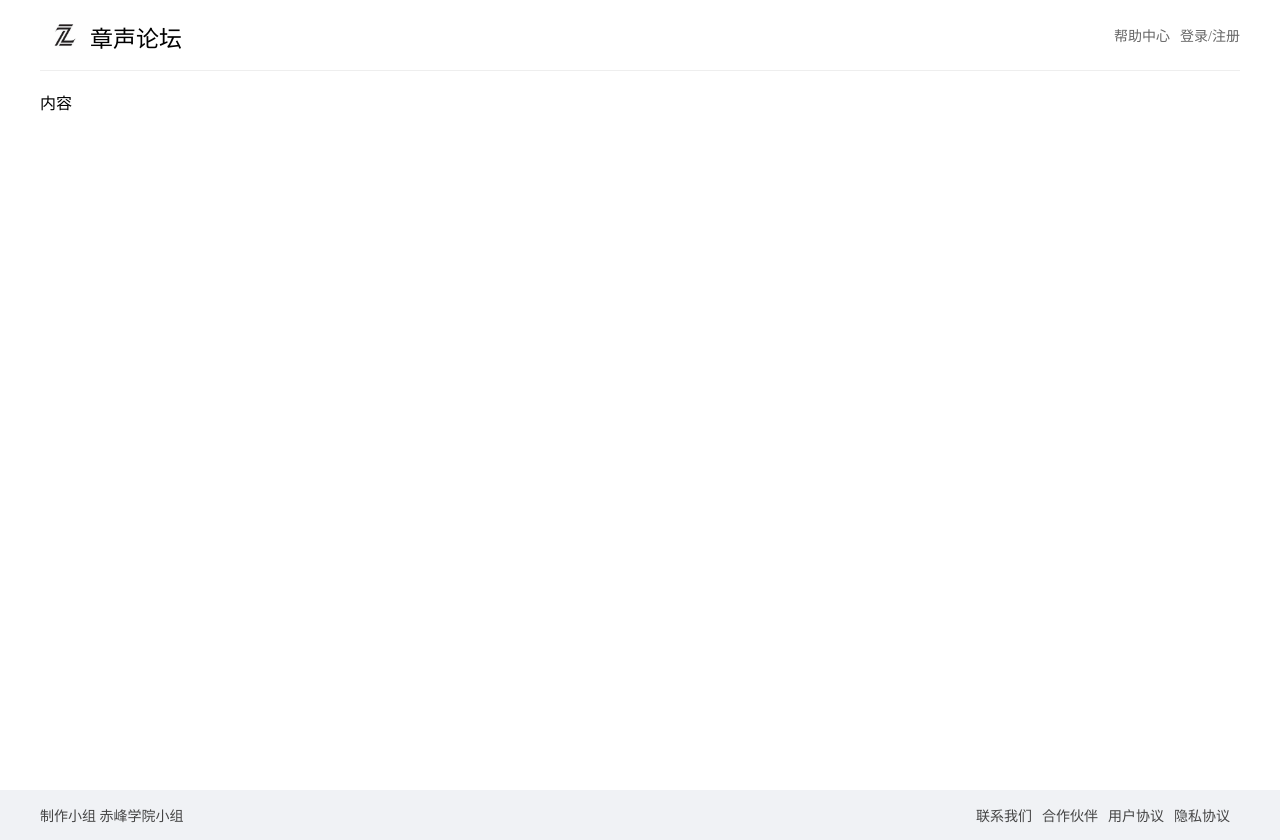
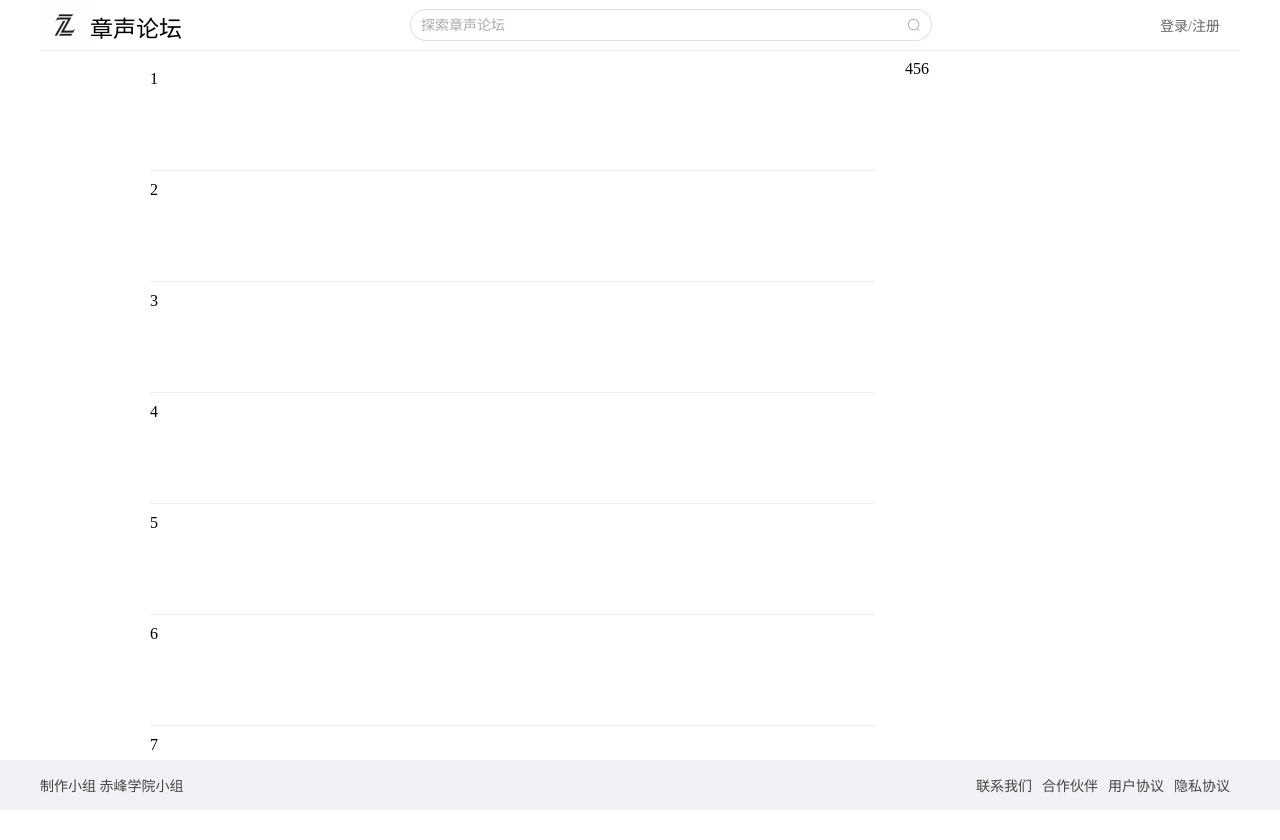
Before and after one commit to 2041343489/work_vue_forum, a Vue app: page /index in a window 1280 px wide. After the commit the page ends 810 px from the top, so only its background shows below. Built offline with nearby package versions, Linux system fonts and the light colour scheme.

Commit message:
2023.10.8

```diff
--- a/src/App.vue
+++ b/src/App.vue
@@ -1,7 +1,9 @@
 <template>
   <div class="body">
     <indexTop />
-    <div class="content">内容</div>
+    <div class="content">
+      <RouterView></RouterView>
+    </div>
     <indexBottom />
   </div>
 </template>
@@ -18,13 +20,9 @@ import indexBottom from "@/components/index_bottom/index.vue";
   align-items: center;
 
   .content {
-    width: 1200px;
+    width: 1000px;
     min-height: 700px;
-    margin-top: 90px;
+    margin-top: 60px;
   }
-
-  // .bottom {
-  //   width: 100%;
-  // }
 }
 </style>
--- a/src/components/index_top/index.vue
+++ b/src/components/index_top/index.vue
@@ -2,26 +2,27 @@
   <div class="top">
     <div class="content">
       <div class="left">
-        <img
-          src="../../assets/images/logo.jpg"
-          title="章声论坛"
-        />
+        <img src="../../assets/images/logo.jpg" title="章声论坛" />
         <p>章声论坛</p>
       </div>
+      <div class="center">
+        <Search />
+      </div>
       <div class="right">
-        <span class="help">帮助中心</span>
         <span class="login">登录/注册</span>
       </div>
     </div>
   </div>
 </template>
 
-<script setup lang="ts"></script>
+<script setup lang="ts">
+import Search from "@/views/search/index.vue";
+</script>
 
 <style scoped lang="less">
 .top {
   width: 100%;
-  height: 70px;
+  height: 50px;
   display: flex;
   justify-content: center;
   position: fixed;
@@ -33,13 +34,13 @@
     height: 100%;
     background: #fff;
     display: flex;
+    align-items: center;
     justify-content: space-between;
     border-bottom: 1px solid #eee;
 
     .left {
       cursor: pointer;
       display: flex;
-      justify-content: center;
       align-items: center;
 
       img {
@@ -56,19 +57,10 @@
     }
 
     .right {
+      margin-right: 20px;
       display: flex;
-      justify-content: center;
-      align-items: center;
       font-size: 14px;
       color: #666;
-
-      .help {
-        margin-right: 10px;
-      }
-      .help:hover {
-        color: #55a6fe;
-        cursor: pointer;
-      }
       .login:hover {
         color: #55a6fe;
         cursor: pointer;
--- a/src/router/index.ts
+++ b/src/router/index.ts
@@ -1,9 +1,17 @@
-import { createRouter, createWebHistory } from 'vue-router'
+import { createRouter, createWebHistory } from "vue-router";
 
 const router = createRouter({
   history: createWebHistory(import.meta.env.BASE_URL),
   routes: [
-  ]
-})
+    {
+      path: "/",
+      redirect: "/index",
+    },
+    {
+      path: "/index",
+      component: () => import('@/views/home/index.vue')
+    },
+  ],
+});
 
-export default router
+export default router;
--- /dev/null
+++ b/src/views/home/essay/index.vue
@@ -0,0 +1,50 @@
+<template>
+  <ul v-infinite-scroll="load" class="infinite-list" style="overflow: auto">
+    <li
+      v-for="i in count"
+      :key="i"
+      class="infinite-list-item"
+      @click="logNumber(i)"
+    >
+      {{ i }}
+    </li>
+  </ul>
+</template>
+
+<script setup lang="ts">
+import { ref } from "vue";
+const count = ref(0);
+const load = () => {
+  count.value += 2;
+};
+
+const logNumber = (item) => {
+  console.log(item);
+};
+</script>
+
+<style scoped lang="less">
+.infinite-list {
+  height: 700px;
+  padding: 0;
+  margin: 0;
+  list-style: none;
+}
+
+.infinite-list::-webkit-scrollbar {
+  width: 0px; // 滑块宽度
+}
+// .infinite-list::-webkit-scrollbar-thumb {
+//   background: #ccc; // 滑块颜色
+//   border-radius: 5px; // 滑块圆角
+// }
+
+// .infinite-list::-webkit-scrollbar-thumb:hover {
+//   background: #ddd; // 鼠标移入滑块变色
+// }
+.infinite-list .infinite-list-item {
+  height: 100px;
+  border-bottom: 1px solid #eee;
+  margin: 10px;
+}
+</style>
--- /dev/null
+++ b/src/views/home/index.vue
@@ -0,0 +1,14 @@
+<template>
+  <el-row :gutter="20">
+    <el-col :span="18">
+      <Essay />
+    </el-col>
+    <el-col :span="6">456</el-col>
+  </el-row>
+</template>
+
+<script setup lang="ts">
+import Essay from "./essay/index.vue";
+</script>
+
+<style scoped lang="less"></style>
--- /dev/null
+++ b/src/views/search/index.vue
@@ -0,0 +1,41 @@
+<template>
+  <div class="search">
+    <el-autocomplete
+      :trigger-on-focus="false"
+      :select-when-unmatched="true"
+      clearable
+      placeholder="探索章声论坛"
+      @select="handleSelect"
+    >
+      <template #suffix>
+        <el-icon class="search_button">
+          <Search @click="handleSelect" />
+        </el-icon>
+      </template>
+    </el-autocomplete>
+  </div>
+</template>
+
+<script setup lang="ts">
+import { Search } from "@element-plus/icons-vue";
+
+const handleSelect = (item: any) => {
+  console.log(item);
+};
+</script>
+
+<style scoped lang="less">
+.search {
+  .search_button :hover{
+    cursor: pointer;
+  }
+}
+:deep(.el-input__wrapper) {
+  width: 500px;
+  border-radius: 20px;
+}
+:deep(.is-focus) {
+  box-shadow: none;
+  border: 1px solid #666;
+}
+</style>
```
